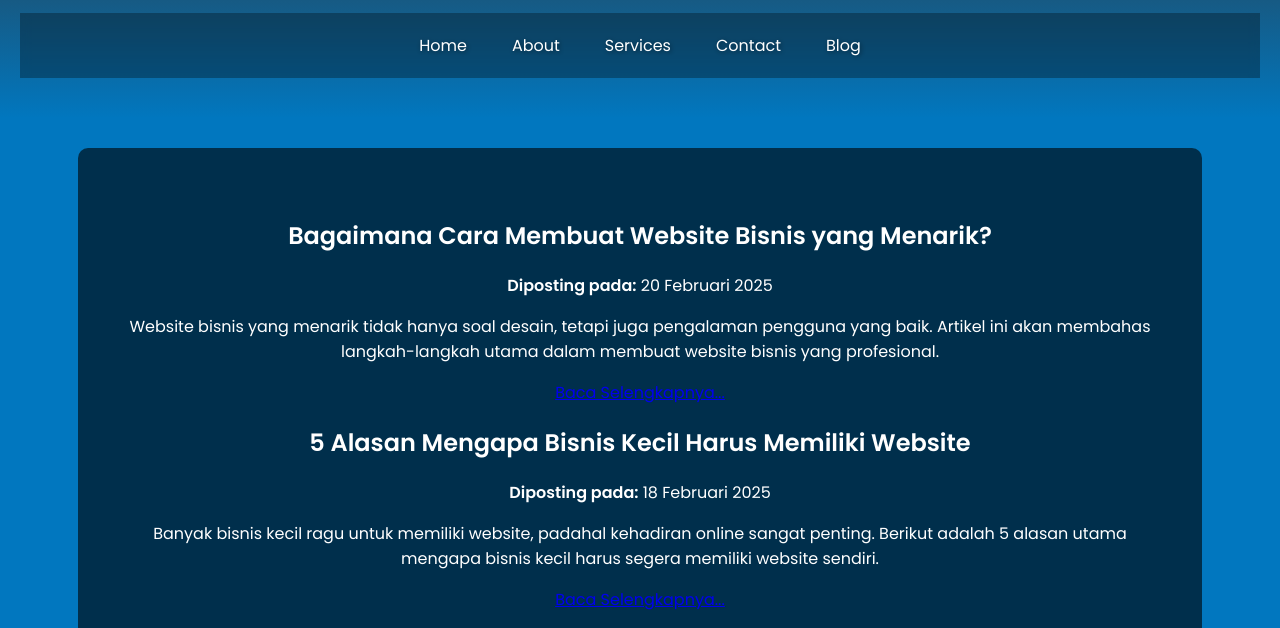
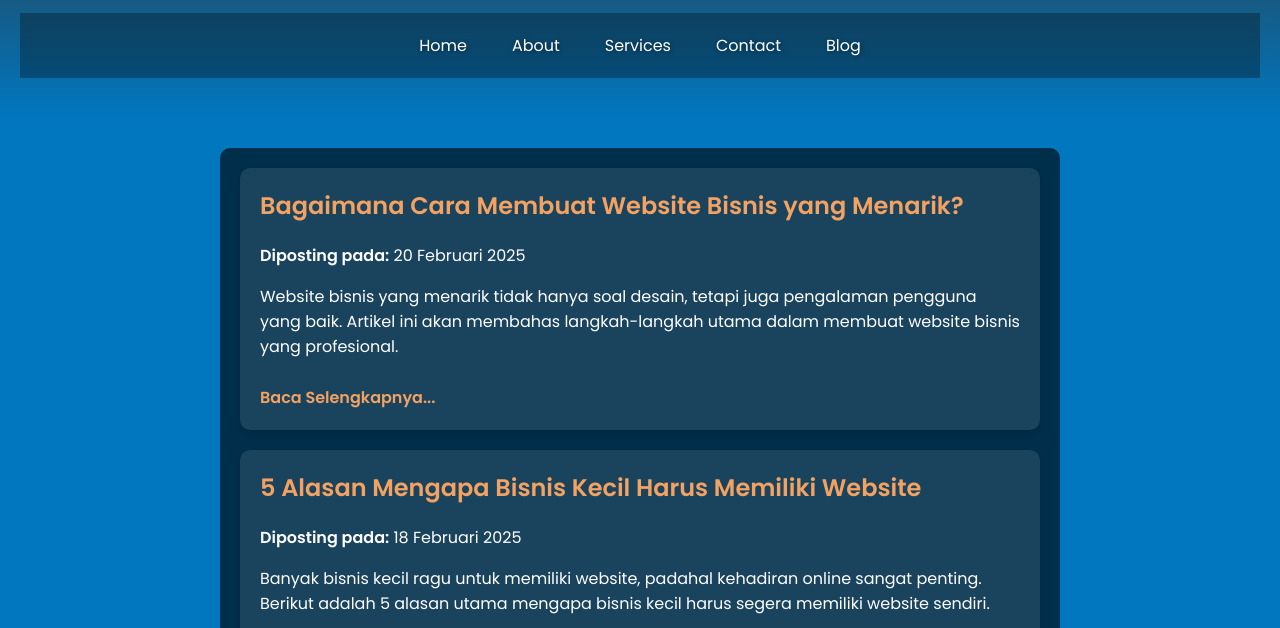
Before and after one commit to AdamHousel/WebBisnisKecilPD, a plain HTML site: page blog.html in a window 1280 px wide. Shown: the part 159-787 px from the top of the page. Drawn offline with Linux system fonts and the light colour scheme.

```diff
--- a/style.css
+++ b/style.css
@@ -233,3 +233,40 @@ button:active, .whatsapp-btn:active {
     transform: scale(0.95);
     box-shadow: 0px 3px 10px rgba(0, 0, 0, 0.3);
 }
+/* Blog Container */
+.blog-container {
+    max-width: 800px;
+    margin: 30px auto;
+    padding: 20px;
+    text-align: left;
+}
+
+/* Blog Post */
+.blog-post {
+    background: rgba(255, 255, 255, 0.1);
+    padding: 20px;
+    margin-bottom: 20px;
+    border-radius: 10px;
+    box-shadow: 0 4px 8px rgba(0, 0, 0, 0.2);
+}
+
+.blog-post h2 {
+    margin-top: 0;
+    color: #f4a261;
+}
+
+.blog-post p {
+    color: white;
+}
+
+.blog-post a {
+    display: inline-block;
+    margin-top: 10px;
+    color: #f4a261;
+    text-decoration: none;
+    font-weight: bold;
+}
+
+.blog-post a:hover {
+    text-decoration: underline;
+}
```
